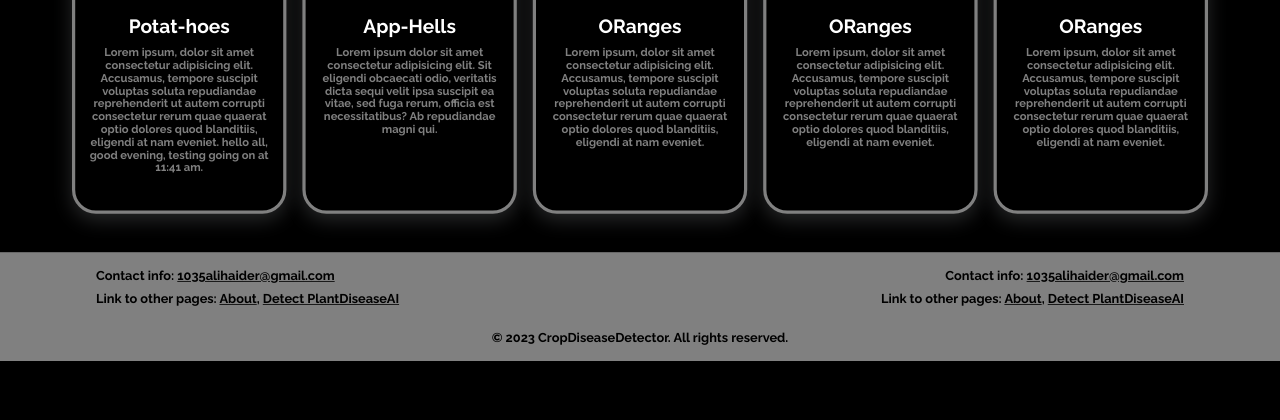
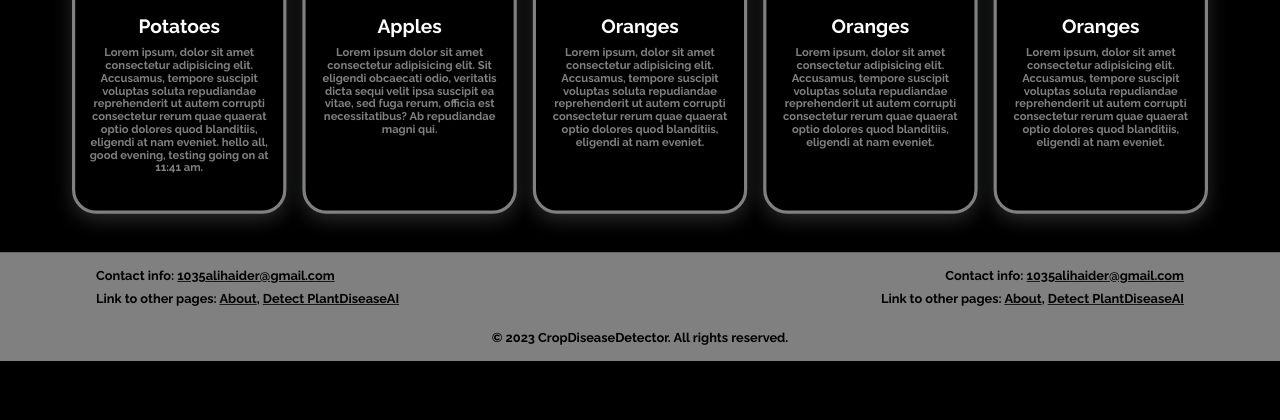
Before and after one commit to hashtanveer/PlantDiseaseAI, a Django app: template website/templates/website/index.html in a window 1280 px wide. Shown: the part 287-707 px from the top of the page. Run offline with Django 4.2, Linux system fonts and the light colour scheme; the template is opened without the code that fills it, so the values that code supplies are empty.

Commit message:
Update index.html

```diff
--- a/website/templates/website/index.html
+++ b/website/templates/website/index.html
@@ -19,7 +19,7 @@
           <img class="card-img" src="https://source.unsplash.com/200x200/?potato" alt="Potatoesssss" />
           <div class="card-content">
             <div class="card-content">
-              <h2 class="card-header">Potat-hoes</h2>
+              <h2 class="card-header">Potatoes</h2>
             </div>
             <p class="card-text">Lorem ipsum, dolor sit amet consectetur adipisicing elit. Accusamus, tempore suscipit voluptas soluta repudiandae reprehenderit ut autem corrupti consectetur rerum quae quaerat optio dolores quod blanditiis, eligendi at nam eveniet. hello all, good evening, testing going on at 11:41 am.</p>
           </div>
@@ -30,7 +30,7 @@
           <img class="card-img" src="https://source.unsplash.com/200x200/?Apple" alt="Potatoesssss" />
           <div class="card-content">
             <div class="card-content">
-              <h2 class="card-header">App-Hells</h2>
+              <h2 class="card-header">Apples</h2>
             </div>
             <p class="card-text">Lorem ipsum dolor sit amet consectetur adipisicing elit. Sit eligendi obcaecati odio, veritatis dicta sequi velit ipsa suscipit ea vitae, sed fuga rerum, officia est necessitatibus? Ab repudiandae magni qui.</p>
           </div>
@@ -41,7 +41,7 @@
           <img class="card-img" src="https://source.unsplash.com/200x200/?oranges" alt="Potatoesssss" />
           <div class="card-content">
             <div class="card-content">
-              <h2 class="card-header">ORanges</h2>
+              <h2 class="card-header">Oranges</h2>
             </div>
             <p class="card-text">Lorem ipsum, dolor sit amet consectetur adipisicing elit. Accusamus, tempore suscipit voluptas soluta repudiandae reprehenderit ut autem corrupti consectetur rerum quae quaerat optio dolores quod blanditiis, eligendi at nam eveniet.</p>
           </div>
@@ -52,7 +52,7 @@
           <img class="card-img" src="https://source.unsplash.com/200x200/?carrot" alt="Potatoesssss" />
           <div class="card-content">
             <div class="card-content">
-              <h2 class="card-header">ORanges</h2>
+              <h2 class="card-header">Oranges</h2>
             </div>
             <p class="card-text">Lorem ipsum, dolor sit amet consectetur adipisicing elit. Accusamus, tempore suscipit voluptas soluta repudiandae reprehenderit ut autem corrupti consectetur rerum quae quaerat optio dolores quod blanditiis, eligendi at nam eveniet.</p>
           </div>
@@ -63,7 +63,7 @@
           <img class="card-img" src="https://source.unsplash.com/200x200/?veggies" alt="Potatoesssss" />
           <div class="card-content">
             <div class="card-content">
-              <h2 class="card-header">ORanges</h2>
+              <h2 class="card-header">Oranges</h2>
             </div>
             <p class="card-text">Lorem ipsum, dolor sit amet consectetur adipisicing elit. Accusamus, tempore suscipit voluptas soluta repudiandae reprehenderit ut autem corrupti consectetur rerum quae quaerat optio dolores quod blanditiis, eligendi at nam eveniet.</p>
           </div>
```
